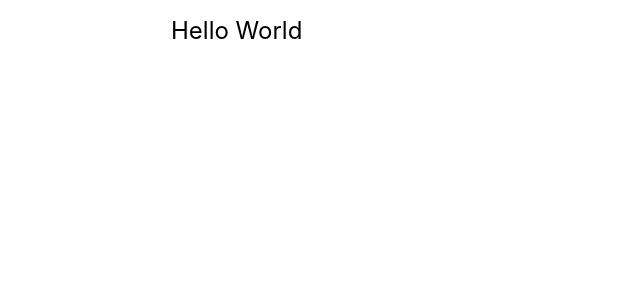
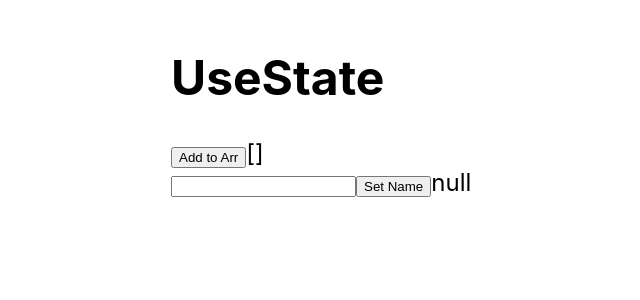
Before and after one commit to HuseyinAtacanDemir/ts-hooks, a React (Create React App) app: page / in a window 1280 px wide. Shown: the top 300 px of the page, without its empty margins (69-709 px from the left). Built offline with nearby package versions, Linux system fonts and the light colour scheme.

Commit message:
useState Basics

```diff
--- a/src/App.tsx
+++ b/src/App.tsx
@@ -1,6 +1,12 @@
+import UseStateComponent from "./components/useState.component";
 
 function App() {
-  return ( <div>Hello World</div> );
+  return (
+    <div className="app-container">
+      <h1>UseState</h1>
+      <UseStateComponent />
+    </div>
+  );
 }
 
 export default App;
--- /dev/null
+++ b/src/components/useState.component.tsx
@@ -0,0 +1,35 @@
+import React, { useState } from "react";
+
+interface Props {}
+
+const UseStateComponent = (props: Props) => {
+  const [arr, setArr] = useState<number[]>([]);
+  const [name, setName] = useState<string | null>(null);
+  const [input, setInput] = useState<string>("");
+
+  const handleChange = (e: React.ChangeEvent<HTMLInputElement>): void =>
+    setInput(e.target.value);
+
+  return (
+    <div className="use-state-component-container">
+      <div className="use-state-component">
+        <button
+          className="button-primary"
+          onClick={() => setArr([...arr, arr.length + 1])}
+        >
+          Add to Arr
+        </button>
+        {JSON.stringify(arr)}
+      </div>
+      <div className="use-state-component">
+        <input value={input} onChange={(e) => handleChange(e)} />
+        <button className="button-primary" onClick={() => setName(input)}>
+          Set Name
+        </button>
+        {JSON.stringify(name)}
+      </div>
+    </div>
+  );
+};
+
+export default UseStateComponent;
--- a/src/index.css
+++ b/src/index.css
@@ -3,14 +3,14 @@ body {
   max-width: 800px;
   padding: 1rem;
   font-size: x-large;
-  font-family: -apple-system, BlinkMacSystemFont, 'Segoe UI', 'Roboto', 'Oxygen',
-    'Ubuntu', 'Cantarell', 'Fira Sans', 'Droid Sans', 'Helvetica Neue',
+  font-family: -apple-system, BlinkMacSystemFont, "Segoe UI", "Roboto", "Oxygen",
+    "Ubuntu", "Cantarell", "Fira Sans", "Droid Sans", "Helvetica Neue",
     sans-serif;
   -webkit-font-smoothing: antialiased;
   -moz-osx-font-smoothing: grayscale;
 }
 
 code {
-  font-family: source-code-pro, Menlo, Monaco, Consolas, 'Courier New',
+  font-family: source-code-pro, Menlo, Monaco, Consolas, "Courier New",
     monospace;
 }
```
